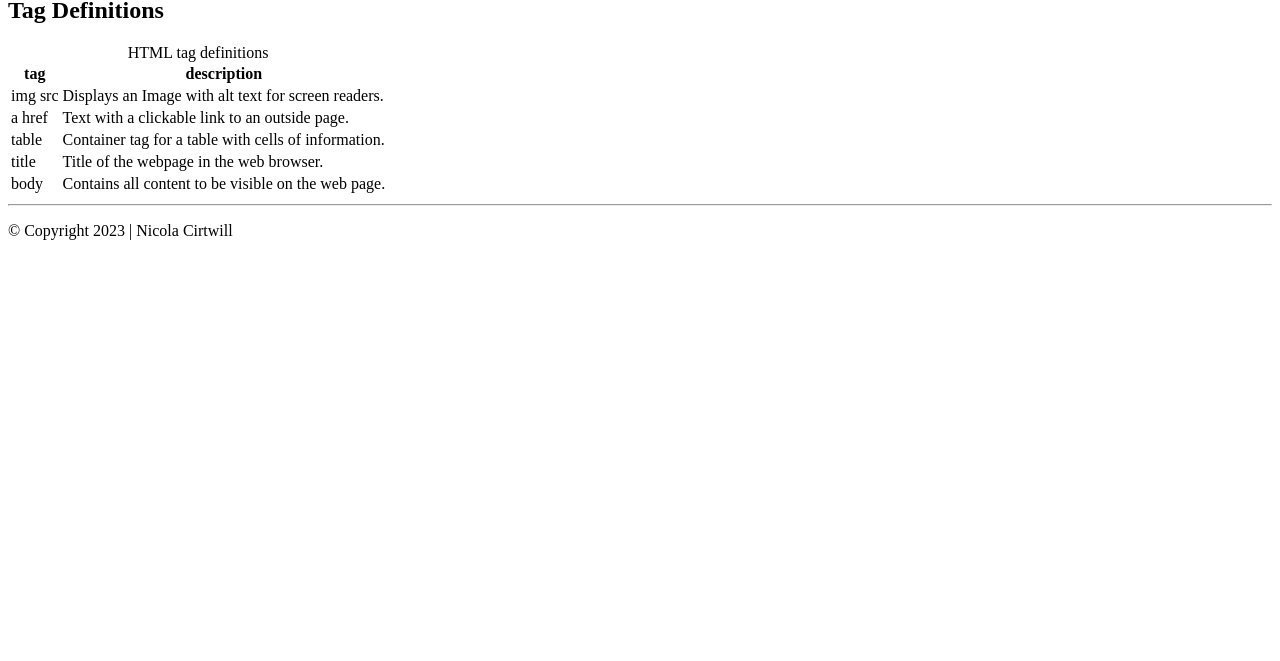
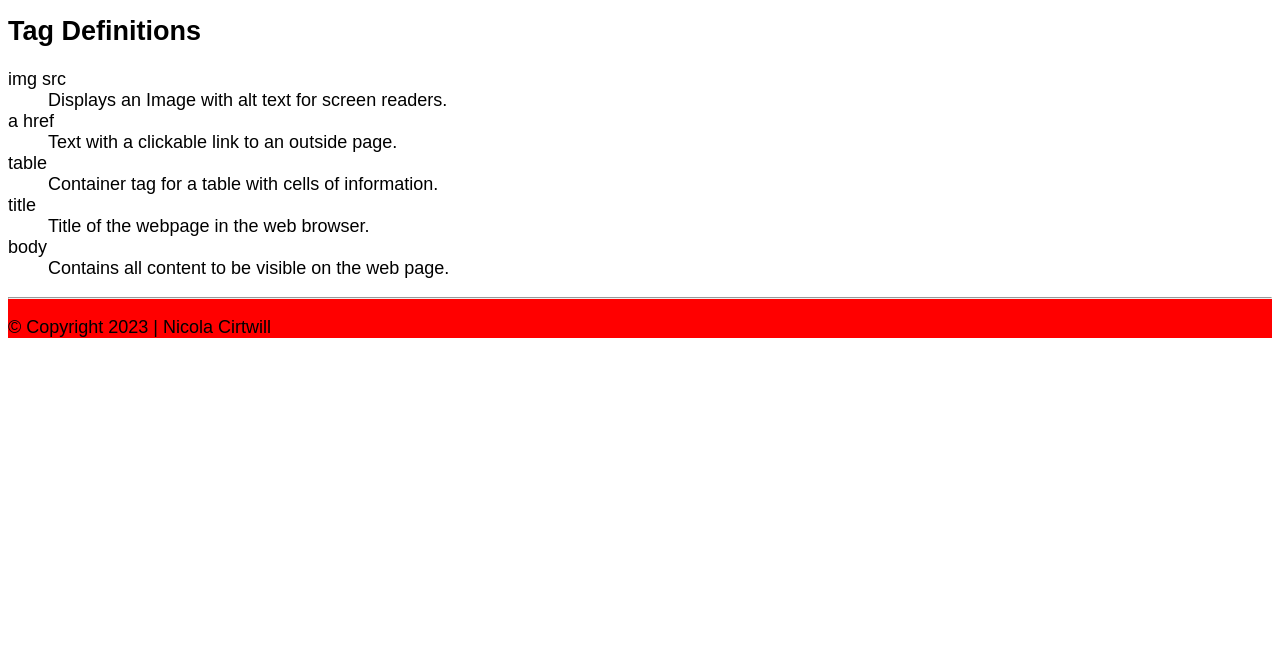
Before and after one commit to nicolaCirtwill/cirt0003.github.io, a plain HTML site: page html-assignment/notes.html in a window 1280 px wide. Shown: the part 139-800 px from the top of the page. Drawn offline with Linux system fonts and the light colour scheme.

Commit message:
First css trial push

```diff
--- /dev/null
+++ b/html-assignment/css/main.css
@@ -0,0 +1,25 @@
+body {
+    font-family: Arial, Helvetica, sans-serif;
+    font-size: 18px;
+
+}
+
+header,
+footer {
+    background-color: red;
+}
+
+.site-title {
+    text-decoration: line-through;
+}
+
+#my-image {
+    position: re;
+    box-shadow: 0 0 2px 1px black;
+}
+ ul {
+    list-style-type: square;
+}
+li:nth-child(odd) {
+    background-color: lightyellow;
+}
--- a/html-assignment/notes.html
+++ b/html-assignment/notes.html
@@ -1,13 +1,16 @@
 <!DOCTYPE html>
 <html lang="en">
+
 <head>
     <meta charset="UTF-8">
     <meta http-equiv="X-UA-Compatible" content="IE=edge">
     <meta name="viewport" content="width=device-width, initial-scale=1.0">
     <title>Notes</title>
+    <link rel="stylesheet" href="css/main.css">
 </head>
+
 <body>
-    <header>
+    <header >
         <h1>HTML Notes</h1>
         <nav>
             <ul>
@@ -16,42 +19,23 @@
             </ul>
         </nav>
     </header>
-    <h2>Tag Definitions</h2>
-    <table>
-        <caption>HTML tag definitions</caption>
-        <thead>
-            <tr>
-                <th>tag</th>
-                <th>description</th>
-
-            </tr>
-        </thead>
-        <tbody>
-            <tr>
-                <td>img src</td>
-                <td>Displays an Image with alt text for screen readers.</td>
-            </tr>
-            <tr>
-                <td>a href</td>
-                <td>Text with a clickable link to an outside page.</td>
-            </tr>
-            <tr>
-                <td>table</td>
-                <td>Container tag for a table with cells of information.</td>
-            </tr>
-            <tr>
-                <td>title</td>
-                <td>Title of the webpage in the web browser.</td>
-            </tr>
-            <tr>
-                <td>body</td>
-                <td>Contains all content to be visible on the web page.</td>
-            </tr>
-        </tbody>
-    </table>
+    <h2 >Tag Definitions</h2>
+    <dl>
+        <dt>img src</dt>
+        <dd>Displays an Image with alt text for screen readers.</dd>
+        <dt>a href</dt>
+        <dd>Text with a clickable link to an outside page.</dd>
+        <dt>table</dt>
+        <dd>Container tag for a table with cells of information.</dd>
+        <dt>title</dt>
+        <dd>Title of the webpage in the web browser.</dd>
+        <dt>body</dt>
+        <dd>Contains all content to be visible on the web page.</dd>
+    </dl>
     <footer>
         <hr>
         <p>© Copyright 2023 | Nicola Cirtwill</p>
     </footer>
 </body>
+
 </html>
```
Also changed, not shown: html-assignment/index.html (+7 -5 lines), html-assignment/images/profile-pic.jpg (renamed from html-assignment/images/profilepic.JPG), 2 other files.
